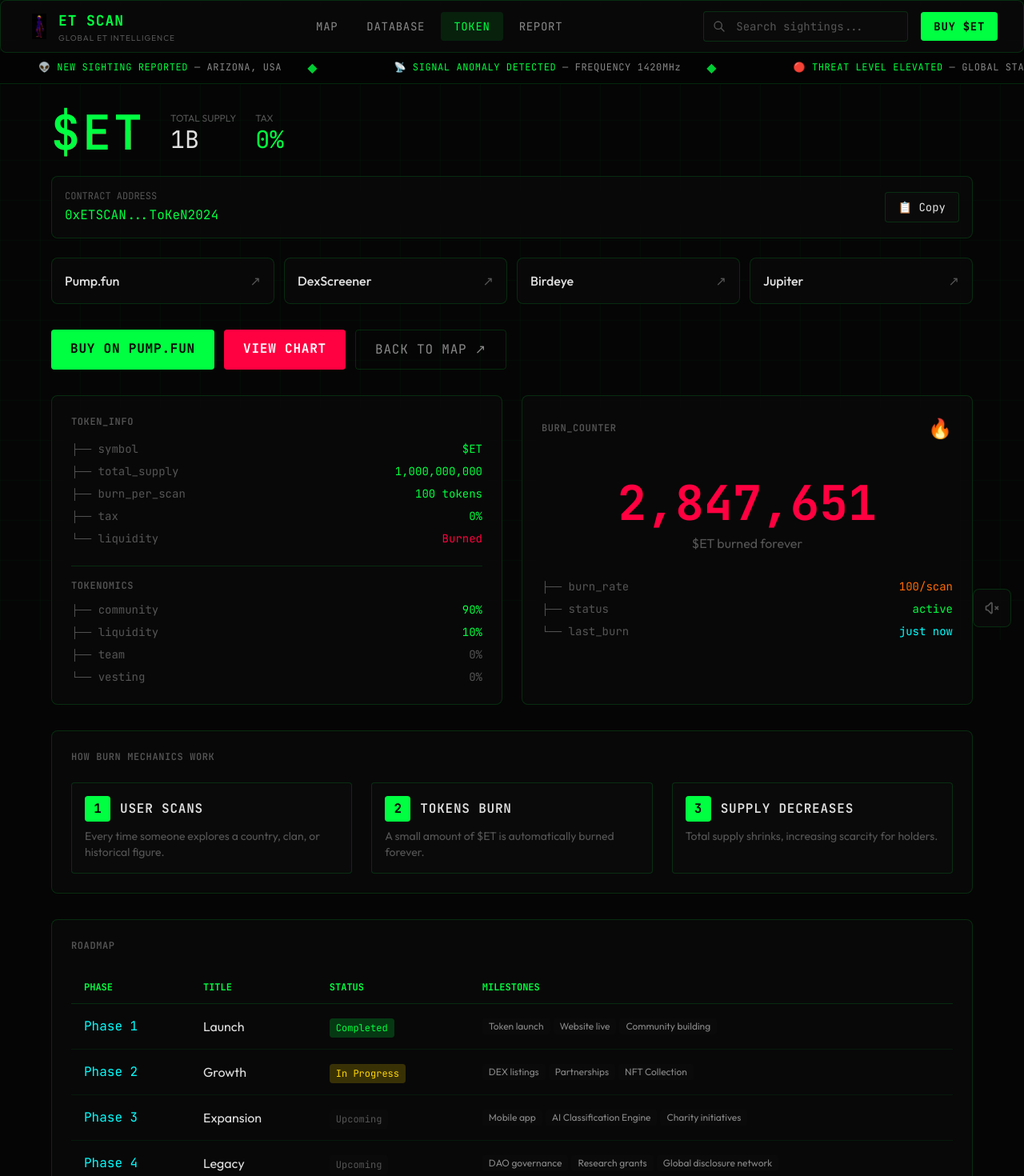
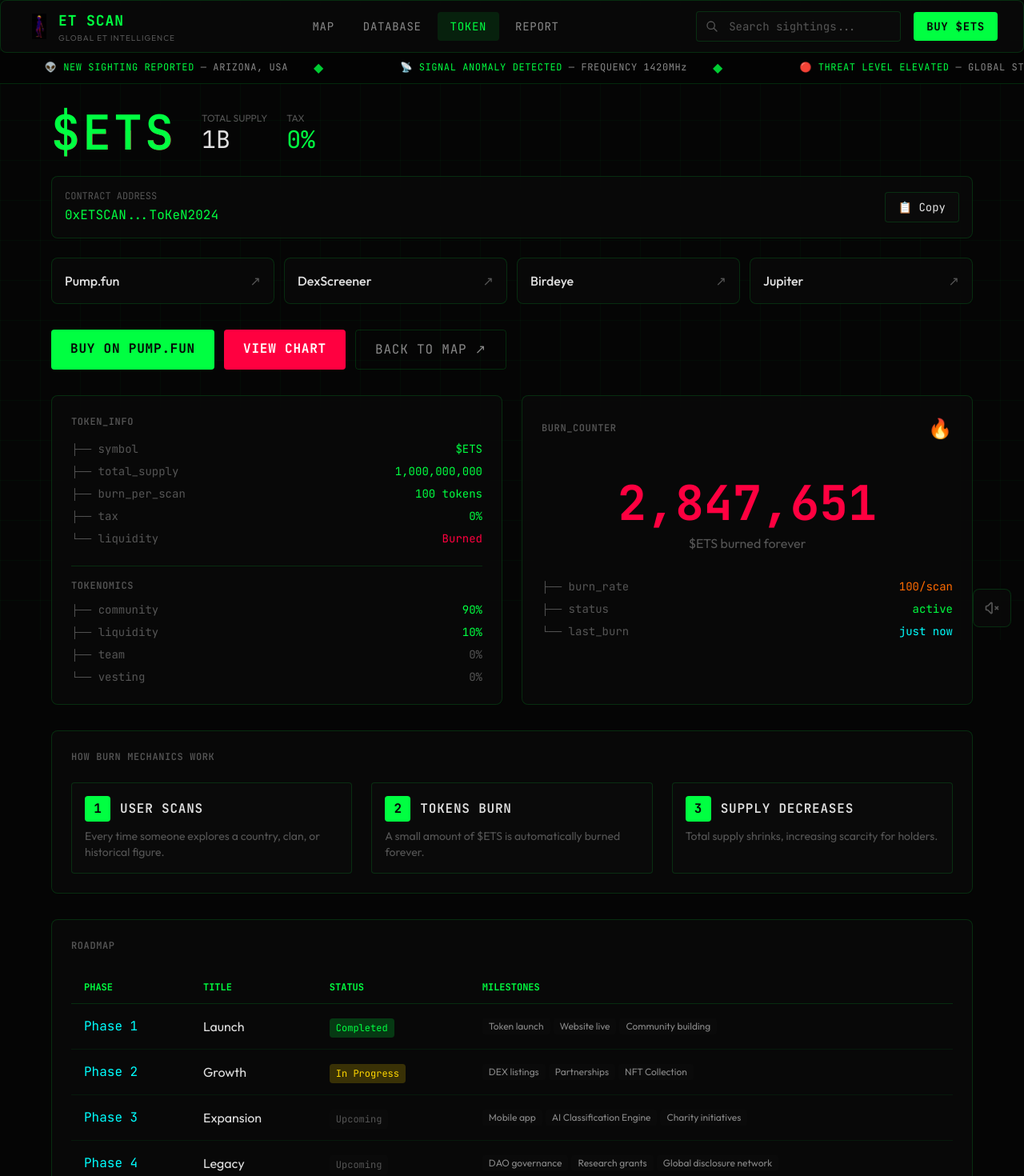
Before and after one commit to jwebdesignservice/Extraterrestrial, a Next.js app: page /token in a window 1280 px wide. Shown: the top 1470 px of the page at 80% size. Built offline with nearby package versions, Linux system fonts and the light colour scheme.

Commit message:
Update ticker from \ to "

```diff
--- a/src/app/layout.tsx
+++ b/src/app/layout.tsx
@@ -8,11 +8,11 @@
 import ClientWrapper from '@/components/layout/ClientWrapper';
 
 export const metadata: Metadata = {
-  title: 'ET SCAN ($ET) | Global Extraterrestrial Intelligence Network',
+  title: 'ET SCAN ($ETS) | Global Extraterrestrial Intelligence Network',
   description: 'Track global alien sightings, analyze patterns, and join the disclosure movement. The most comprehensive database of extraterrestrial encounters.',
-  keywords: 'et scan, $et, alien, ufo, uap, sightings, extraterrestrial, disclosure, crypto, token',
+  keywords: 'et scan, $ets, alien, ufo, uap, sightings, extraterrestrial, disclosure, crypto, token',
   openGraph: {
-    title: 'ET SCAN ($ET) | Global Extraterrestrial Intelligence Network',
+    title: 'ET SCAN ($ETS) | Global Extraterrestrial Intelligence Network',
     description: 'Track global alien sightings, analyze patterns, and join the disclosure movement.',
     type: 'website',
   },
--- a/src/app/page.tsx
+++ b/src/app/page.tsx
@@ -272,7 +272,7 @@
             />
             <p className="text-[var(--text-secondary)] md:text-lg mb-8 max-w-2xl mx-auto">
               Report sightings, analyze data, and help expose the truth about extraterrestrial
-              intelligence. Every scan burns $ET tokens, reducing supply forever.
+              intelligence. Every scan burns $ETS tokens, reducing supply forever.
             </p>
             <div className="flex flex-wrap items-center justify-center gap-3 md:gap-4">
               <Link
@@ -291,7 +291,7 @@
                 href="/token"
                 className="px-5 md:px-6 py-3 border border-[var(--cyber-cyan)] text-[var(--cyber-cyan)] font-mono font-bold text-sm uppercase tracking-wider rounded hover:bg-[var(--cyber-cyan)]/10 transition-all"
               >
-                Buy $ET
+                Buy $ETS
               </Link>
             </div>
           </GlassPanel>
--- a/src/app/token/page.tsx
+++ b/src/app/token/page.tsx
@@ -38,7 +38,7 @@
         >
           <div className="flex flex-wrap items-center gap-8 mb-6">
             <GlitchText
-              text="$ET"
+              text="$ETS"
               className="font-mono text-5xl md:text-6xl text-[var(--matrix-green)]"
               as="h1"
             />
@@ -184,7 +184,7 @@
                 value={burnedAmount}
                 className="text-5xl md:text-6xl font-bold text-[var(--warning-red)] font-mono"
               />
-              <p className="text-[var(--text-muted)] mt-2">$ET burned forever</p>
+              <p className="text-[var(--text-muted)] mt-2">$ETS burned forever</p>
             </div>
 
             <div className="space-y-2 font-mono text-sm">
@@ -212,7 +212,7 @@
           <div className="grid md:grid-cols-3 gap-6">
             {[
               { step: 1, title: 'User Scans', desc: 'Every time someone explores a country, clan, or historical figure.' },
-              { step: 2, title: 'Tokens Burn', desc: 'A small amount of $ET is automatically burned forever.' },
+              { step: 2, title: 'Tokens Burn', desc: 'A small amount of $ETS is automatically burned forever.' },
               { step: 3, title: 'Supply Decreases', desc: 'Total supply shrinks, increasing scarcity for holders.' },
             ].map((item) => (
               <motion.div
@@ -288,7 +288,7 @@
           </div>
         </GlassPanel>
 
-        {/* Why $ET */}
+        {/* Why $ETS */}
         <div className="grid md:grid-cols-2 gap-6 mb-8">
           {[
             { title: 'Deflationary', value: '100 burned/scan', desc: 'Every scan burns tokens, reducing supply over time. The more the platform is used, the scarcer the token becomes.' },
--- a/src/components/layout/MarqueeBar.tsx
+++ b/src/components/layout/MarqueeBar.tsx
@@ -3,13 +3,13 @@
 import { motion } from 'framer-motion';
 
 const alerts = [
-  '🛸 ET SCAN ($ET) — EXPOSE THE TRUTH',
+  '🛸 ET SCAN ($ETS) — EXPOSE THE TRUTH',
   '👽 NEW SIGHTING REPORTED — ARIZONA, USA',
   '📡 SIGNAL ANOMALY DETECTED — FREQUENCY 1420MHz',
   '🔴 THREAT LEVEL ELEVATED — GLOBAL STATUS',
   '🌌 DISCLOSURE PROBABILITY: 67%',
   '⚠️ CLASSIFIED FILES UPLOADED — CATEGORY 5',
-  '🛸 ET SCAN ($ET) — JOIN THE MOVEMENT',
+  '🛸 ET SCAN ($ETS) — JOIN THE MOVEMENT',
   '📊 2,847 SIGHTINGS TRACKED GLOBALLY',
 ];
 
--- a/src/components/layout/Navbar.tsx
+++ b/src/components/layout/Navbar.tsx
@@ -95,7 +95,7 @@
                 href="/token"
                 className="px-4 py-2 bg-[var(--matrix-green)] text-[var(--alien-black)] font-mono font-bold text-sm uppercase tracking-wider rounded hover:shadow-[0_0_20px_var(--matrix-green-glow)] transition-all duration-300"
               >
-                Buy $ET
+                Buy $ETS
               </Link>
             </div>
 
@@ -200,7 +200,7 @@
                   onClick={() => setIsOpen(false)}
                   className="block w-full px-4 py-3 mt-4 bg-[var(--matrix-green)] text-[var(--alien-black)] font-mono font-bold text-sm uppercase tracking-wider rounded text-center"
                 >
-                  Buy $ET Token
+                  Buy $ETS Token
                 </Link>
               </motion.div>
             </div>
--- a/src/data/token.json
+++ b/src/data/token.json
@@ -1,5 +1,5 @@
 {
-  "symbol": "$ET",
+  "symbol": "$ETS",
   "name": "ET Scan Token",
   "contractAddress": "0xETSCAN...ToKeN2024",
   "totalSupply": 1000000000,
```
